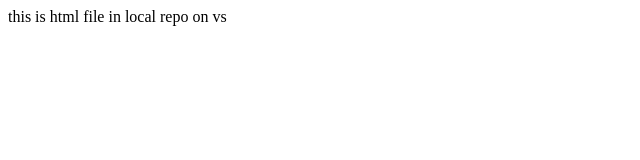
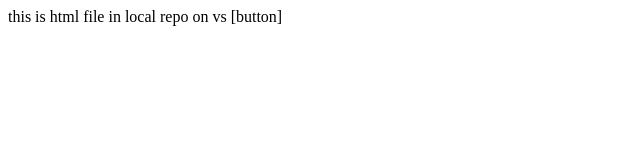
Before and after one commit to rosey321/local-repo, a plain HTML site: page index.html in a window 1280 px wide. Shown: the full height of the page, 0-640 px from the left. Drawn offline with Linux system fonts and the light colour scheme.

Commit message:
Your commit message

```diff
--- a/index.html
+++ b/index.html
@@ -1 +1 @@
-<p> this is html file in local repo on vs </p>
+<p> this is html file in local repo on vs [button] </p>
```
